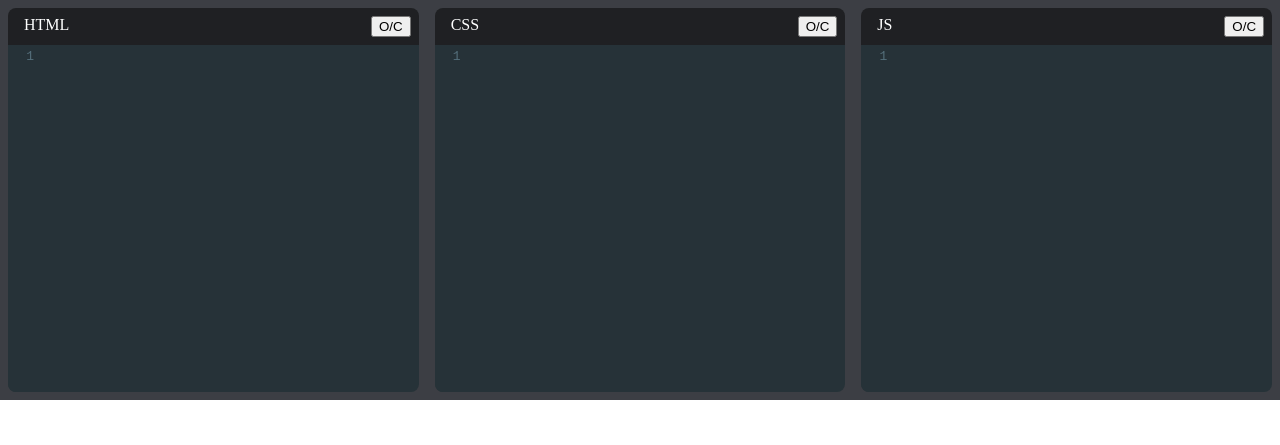
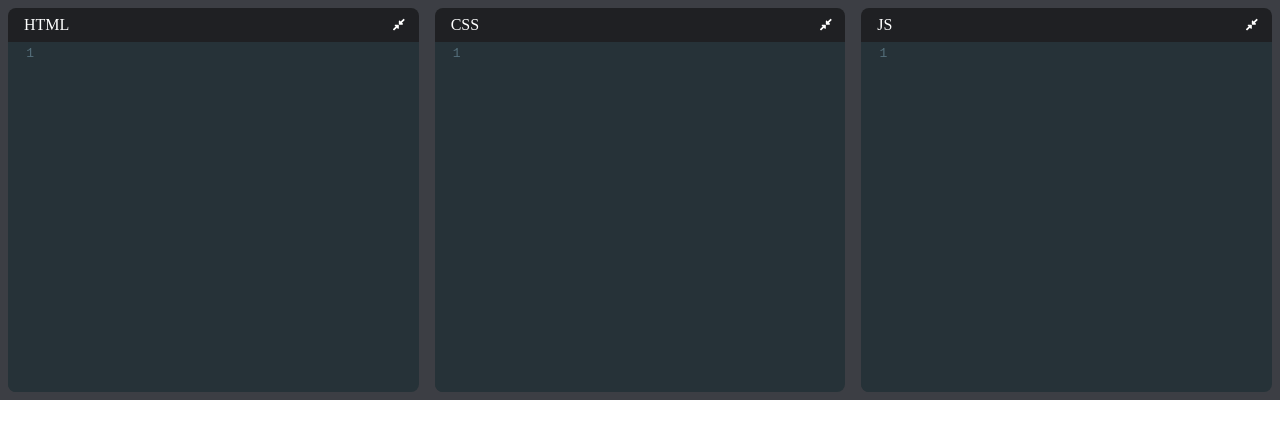
Before and after one commit to wetech16/CodePen-with-react, a React app in the folder my-app/: page / in a window 1280 px wide. Built offline with nearby package versions, Linux system fonts and the light colour scheme.

Commit message:
-added open close button

```diff
--- a/my-app/package.json
+++ b/my-app/package.json
@@ -3,6 +3,9 @@
   "version": "0.1.0",
   "private": true,
   "dependencies": {
+    "@fortawesome/fontawesome-svg-core": "^1.2.30",
+    "@fortawesome/free-solid-svg-icons": "^5.14.0",
+    "@fortawesome/react-fontawesome": "^0.1.11",
     "@testing-library/jest-dom": "^4.2.4",
     "@testing-library/react": "^9.3.2",
     "@testing-library/user-event": "^7.1.2",
--- a/my-app/src/components/Editor.js
+++ b/my-app/src/components/Editor.js
@@ -1,10 +1,15 @@
-import React from "react";
+import React, { useState } from "react";
 import "codemirror/lib/codemirror.css";
 import "codemirror/theme/material.css";
 import "codemirror/mode/xml/xml";
 import "codemirror/mode/javascript/javascript";
 import "codemirror/mode/css/css";
 import { Controlled as ControlledEditor } from "react-codemirror2";
+import { FontAwesomeIcon } from "@fortawesome/react-fontawesome";
+import {
+  faCompressAlt,
+  faExpandAlt,
+} from "@fortawesome/free-solid-svg-icons";
 
 export default function Editor(props) {
   const {
@@ -13,7 +18,9 @@ export default function Editor(props) {
     onChange,
     language,
   } = props;
-
+  const [open, setOpen] = useState(
+    true
+  );
   const handleChange = (
     editor,
     data,
@@ -22,10 +29,26 @@ export default function Editor(props) {
     onChange(value);
   };
   return (
-    <div className="editor-container">
+    <div
+      className={`editor-container ${
+        open ? "" : "collapsed"
+      }`}
+    >
       <div className="editor-title">
         {displayName}
-        <button>O/C</button>
+        <button
+          type="button"
+          className="expand-collapse-btn"
+          onClick={() => setOpen(!open)}
+        >
+          <FontAwesomeIcon
+            icon={
+              open
+                ? faCompressAlt
+                : faExpandAlt
+            }
+          />
+        </button>
       </div>
       <ControlledEditor
         onBeforeChange={handleChange}
--- a/my-app/src/index.css
+++ b/my-app/src/index.css
@@ -20,6 +20,15 @@ body {
   background-color: hsl(225, 6%, 25%);
 }
 
+.editor-container.collapsed {
+  flex-grow: 0;
+}
+.editor-container.collapsed
+  .CodeMirror-scroll {
+  position: absolute;
+  overflow: hidden !important;
+}
+
 .editor-title {
   display: flex;
   justify-content: space-between;
@@ -38,3 +47,11 @@ body {
   border-bottom-right-radius: 0.5rem;
   overflow: hidden;
 }
+
+.expand-collapse-btn {
+  margin-left: 0.5rem;
+  background: none;
+  border: none;
+  color: white;
+  cursor: pointer;
+}
```
Also changed, not shown: my-app/README.md, 1 other file.
